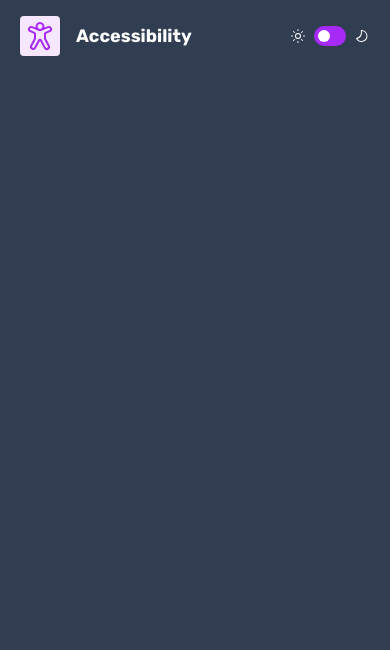
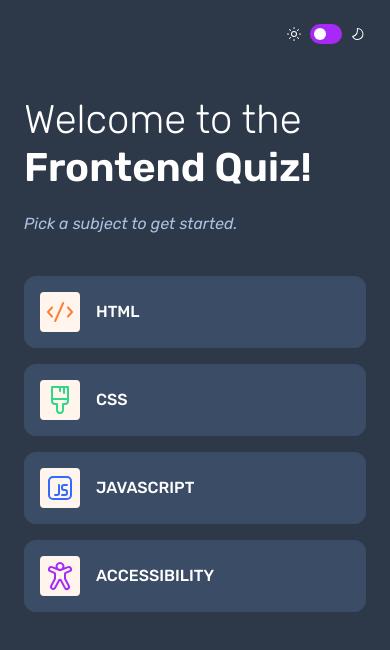
Before and after one commit to pauljomy/quiz-app, a website built with Vite: page index.html in a window 390 px wide. Built offline with nearby package versions, Linux system fonts and the light colour scheme.

Commit message:
completed the mobile front screen

```diff
--- a/index.html
+++ b/index.html
@@ -8,21 +8,9 @@
     </head>
     <body class="bg-background font-default text-white">
         <main>
-            <div class="px-5 py-4">
-                <div class="flex items-center justify-between">
-                    <div class="flex items-center gap-4">
-                        <div
-                            class="bg-logo-fill rounded-sm h-[2.5em] w-[2.5em]"
-                        >
-                            <img
-                                src="/src/assets/img/icon-accessibility.svg"
-                                alt="Icon of accessibility"
-                                class="p-1"
-                            />
-                        </div>
-                        <p class="font-bold text-[1.125em]">Accessibility</p>
-                    </div>
-                    <div class="flex items-center gap-2">
+            <div>
+                <div class="flex items-center justify-between px-6 py-6">
+                    <div class="flex items-center gap-2 w-full justify-end">
                         <img
                             src="/src/assets/img/icon-sun-light.svg"
                             alt="an icon of light theme"
@@ -40,6 +28,61 @@
                         />
                     </div>
                 </div>
+                <div class="px-6 pt-8">
+                    <h1 class="mb-4 leading-10">
+                        <span class="text-[2.5em] font-light"
+                            >Welcome to the
+                        </span>
+                        <span class="text-[2.5em] font-semibold"
+                            >Frontend Quiz!</span
+                        >
+                    </h1>
+                    <p class="mb-10 text-tag-line italic">
+                        Pick a subject to get started.
+                    </p>
+                    <div>
+                        <div
+                            class="rounded-xl flex items-center gap-4 bg-div-fill p-4 mb-4"
+                        >
+                            <img
+                                src="/src/assets/img/icon-html.svg"
+                                alt="An icon of HTML"
+                                class="bg-html-fill w-[2.5em] h-[2.5em] rounded-sm p-1"
+                            />
+                            <p class="font-medium">HTML</p>
+                        </div>
+                        <div
+                            class="rounded-xl flex items-center gap-4 bg-div-fill p-4 mb-4"
+                        >
+                            <img
+                                src="/src/assets/img/icon-css.svg"
+                                alt="An icon of HTML"
+                                class="bg-html-fill w-[2.5em] h-[2.5em] rounded-sm p-1"
+                            />
+                            <p class="font-medium">CSS</p>
+                        </div>
+                        <div
+                            class="rounded-xl flex items-center gap-4 bg-div-fill p-4 mb-4"
+                        >
+                            <img
+                                src="/src/assets/img/icon-js.svg"
+                                alt="An icon of HTML"
+                                class="bg-html-fill w-[2.5em] h-[2.5em] rounded-sm p-1"
+                            />
+                            <p class="font-medium">JAVASCRIPT</p>
+                        </div>
+                        <div
+                            class="rounded-xl flex items-center gap-4 bg-div-fill p-4 mb-4"
+                        >
+                            <img
+                                src="/src/assets/img/icon-accessibility.svg"
+                                alt="An icon of HTML"
+                                class="bg-html-fill w-[2.5em] h-[2.5em] rounded-sm p-1"
+                            />
+                            <p class="font-medium uppercase">Accessibility</p>
+                        </div>
+                    </div>
+                </div>
             </div>
         </main>
     </body>
--- a/src/style.css
+++ b/src/style.css
@@ -7,9 +7,19 @@
     font-style: normal;
 }
 
+@font-face {
+    font-family: "Rubik";
+    src: url("./assets/fonts/Rubik-Italic-VariableFont_wght.ttf");
+    font-weight: 100 900;
+    font-style: italic;
+}
+
 @theme {
-    --color-background: #313e51;
+    --color-background: #2d3949;
     --color-toggle: #a729f5;
     --color-logo-fill: #f6e7ff;
+    --color-html-fill: #fff5ed;
+    --color-div-fill: #3b4d66;
+    --color-tag-line: #abc1e1;
     --font-default: "Rubik", sans-serif;
 }
```
